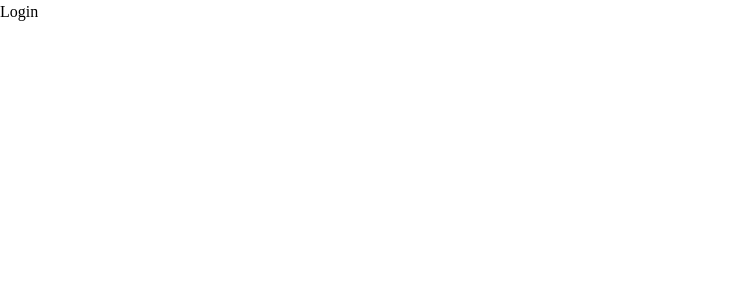
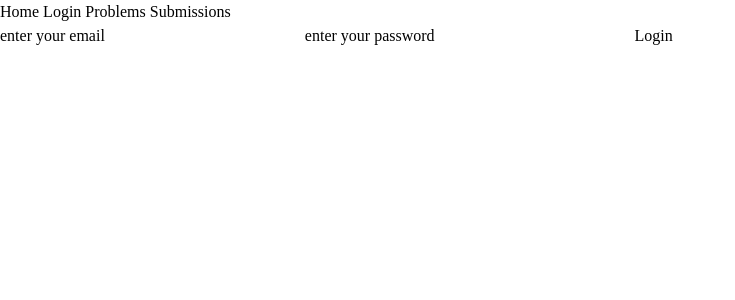
Before and after one commit to bhargavi414/CodeWithMe, a React (Vite) app in the folder CodeWithMe/: page /login in a window 1280 px wide. Shown: the top 300 px of the page, without its empty margins (0-735 px from the left). Built offline with nearby package versions, Linux system fonts and the light colour scheme.

Commit message:
navbar and login page

```diff
--- a/CodeWithMe/src/App.jsx
+++ b/CodeWithMe/src/App.jsx
@@ -4,12 +4,17 @@ import Submissions from "./pages/Submissions.jsx"
 import Problems from "./pages/Problems.jsx"
 import PageNotFound from "./pages/PageNotFound.jsx"
 import { Route, Routes, BrowserRouter,Link } from "react-router-dom"
+import Navbar from "./components/Navbar.jsx"
 
 
 
 export default function App(){
   return (
+
   <BrowserRouter>
+        <div className="bg-red">
+            <Navbar />
+        </div>
     <Routes>
       <Route path = "/" element= {<Home />} />
       <Route path = "/login" element= {<Login />} />
--- a/CodeWithMe/src/components/Navbar.jsx
+++ b/CodeWithMe/src/components/Navbar.jsx
@@ -0,0 +1,12 @@
+import {Link} from "react-router-dom"
+
+export default function Navbar(){
+    return(
+    <div>
+        <Link to= '/'> Home </Link>
+        <Link to= '/login'>Login </Link>
+        <Link to= '/problems'>Problems </Link>
+        <Link to= '/submissions'>Submissions </Link>
+    </div>
+    )
+}
--- a/CodeWithMe/src/pages/Home.jsx
+++ b/CodeWithMe/src/pages/Home.jsx
@@ -1,12 +1,8 @@
 import {Link} from "react-router-dom"
+import Navbar from "../components/Navbar"
 
 export default function Home () {
     return(
-    <div className="bg-red">
         Home
-        <Link to= "/login">
-             Login
-        </Link>
-    </div>
     )
 }
--- a/CodeWithMe/src/pages/Login.jsx
+++ b/CodeWithMe/src/pages/Login.jsx
@@ -1,7 +1,24 @@
+import { useState } from "react"
+import { useNavigate } from "react-router-dom"
 export default function Login () {
+    const [email, setEmail] = useState("")
+    const [password, setPassword] = useState("")
+    const navigate = useNavigate()
     return(
     <div className="bg-red">
-        Login
+        enter your email
+        <input
+        onChange={(event) => setEmail(event.target.value)}
+        />
+        enter your password
+        <input
+        onChange={(event) => setPassword(event.target.value)}
+        />
+
+        <button
+        onClick={()=>navigate("/")}
+        >Login
+        </button>
     </div>
     )
 }
--- a/CodeWithMe/src/pages/PageNotFound.jsx
+++ b/CodeWithMe/src/pages/PageNotFound.jsx
@@ -1,3 +1,4 @@
+
 export default function Home () {
     return(
     <div className="bg-red">
--- a/CodeWithMe/src/pages/Problems.jsx
+++ b/CodeWithMe/src/pages/Problems.jsx
@@ -1,3 +1,6 @@
+import {Link} from "react-router-dom"
+import Navbar from "../components/Navbar"
+
 export default function Problems () {
     return(
     <div className="bg-white">
--- a/CodeWithMe/src/pages/Submissions.jsx
+++ b/CodeWithMe/src/pages/Submissions.jsx
@@ -1,3 +1,6 @@
+import {Link} from "react-router-dom"
+import Navbar from "../components/Navbar"
+
 export default function Submissions () {
     return(
     <div className="bg-white">
```
